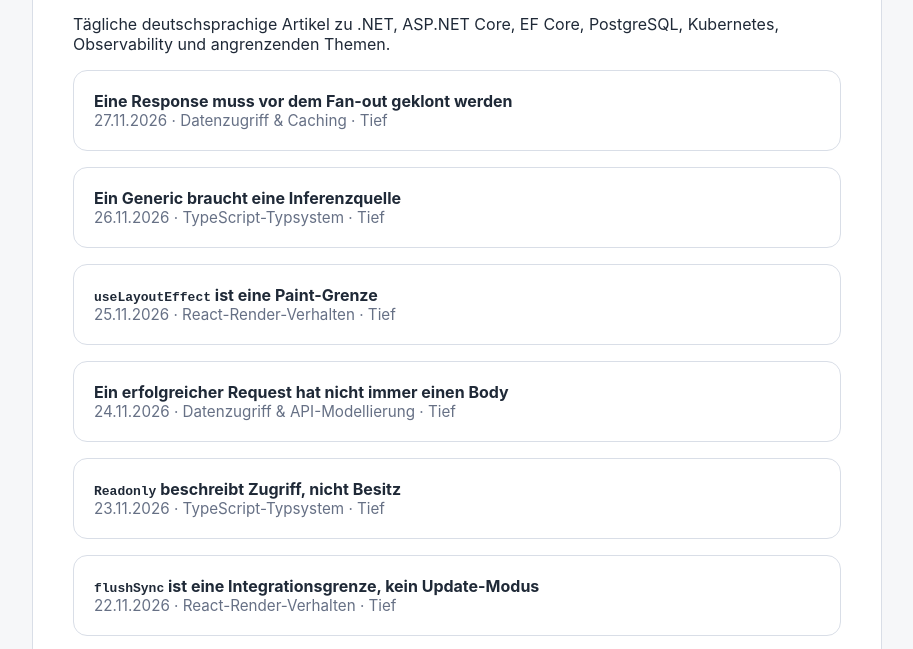
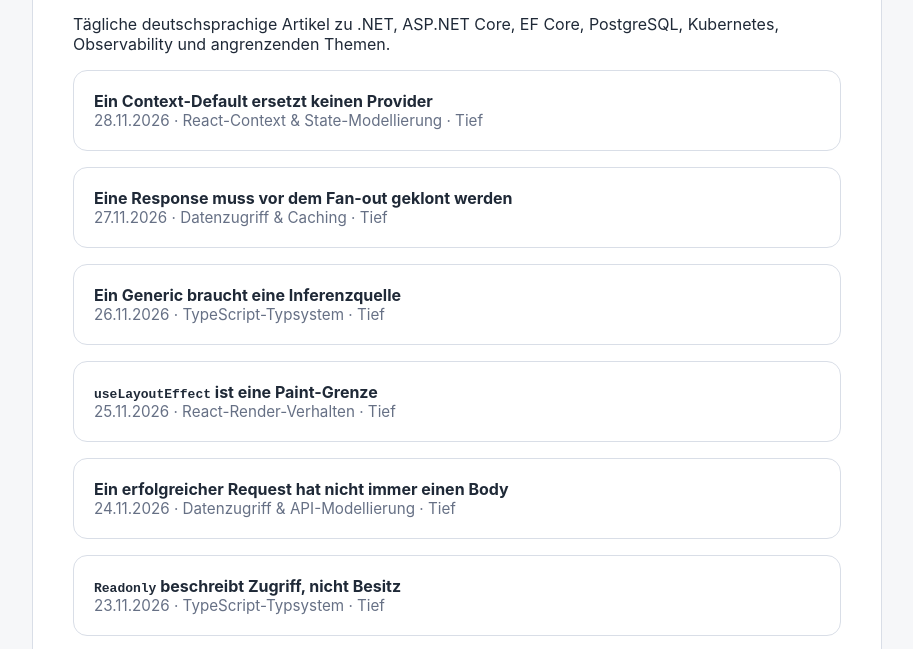
Before and after one commit to Albatros128/tech-artikel, a plain HTML site: page index.html in a window 1280 px wide. Shown: the part 135-784 px from the top of the page, without its empty margins (183-1096 px from the left). Drawn offline with Linux system fonts and the light colour scheme.

Commit message:
Index context default article

```diff
--- a/index.html
+++ b/index.html
@@ -13,6 +13,11 @@
 <body><main>
 <h1>Tech-Artikel</h1>
 <p>Tägliche deutschsprachige Artikel zu .NET, ASP.NET Core, EF Core, PostgreSQL, Kubernetes, Observability und angrenzenden Themen.</p>
+
+<a class="card" href="react-typescript-2026-11-28-context-default-ist-kein-provider.html" style="margin-bottom:16px">
+<strong>Ein Context-Default ersetzt keinen Provider</strong>
+<div class="meta">28.11.2026 · React-Context &amp; State-Modellierung · Tief</div>
+</a>
 
 <a class="card" href="react-typescript-2026-11-27-response-vor-fan-out-klonen.html" style="margin-bottom:16px">
 <strong>Eine Response muss vor dem Fan-out geklont werden</strong>
```
